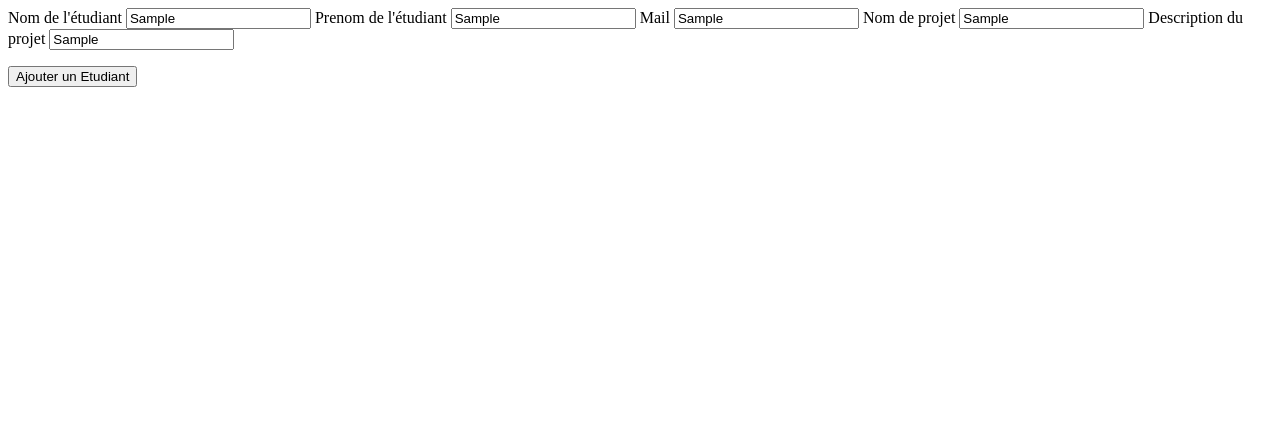
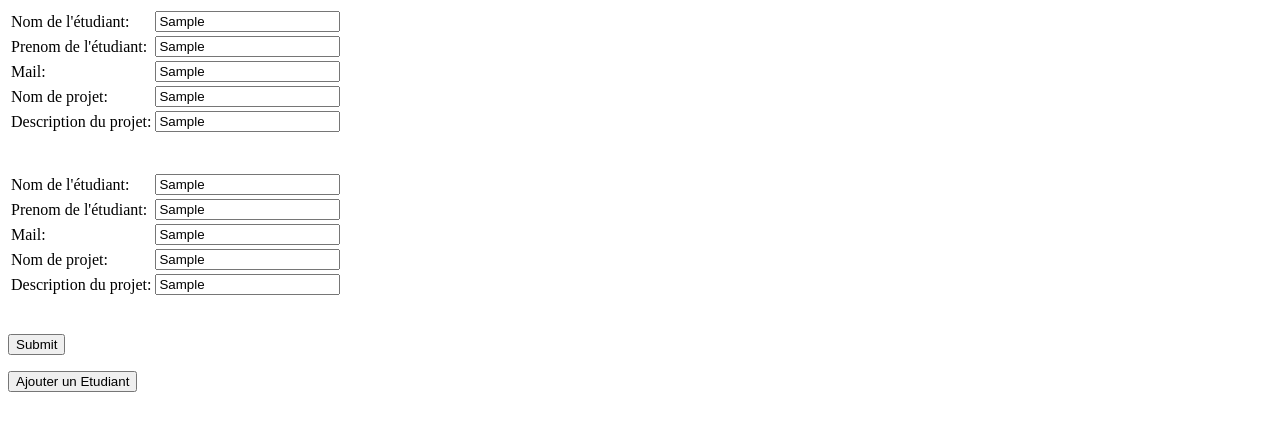
Before and after one commit to purPak/07-2019-node-project, a website: page formulaire.html in a window 1280 px wide. Both pictures are taken after typing "Sample", "Sample", "Sample", "Sample", "Sample" into the empty fields and a click on the button "Ajouter un Etudiant". Drawn offline with Linux system fonts and the light colour scheme.

Commit message:
form dynamique

```diff
--- a/formulaire.html
+++ b/formulaire.html
@@ -1,20 +1,27 @@
 <html>
 	<body>
-		<script type="text/javascript" src="formulaire.js"></script>
-		<div id="form">
-			<form method="POST" action="localhost:3600/confirmation">
-				<label for="nom">Nom de l'étudiant</label>
-				<input type="text" name="nom" id="nom">
-				<label for="prenom">Prenom de l'étudiant</label>
-				<input type="text" name="prenom" id="prenom">
-				<label for="mail">Mail</label>
-				<input type="text" name="mail" id="mail">
-				<label for="projet">Nom de projet</label>
-				<input type="text" name="projet" id="projet">
-				<label for="description">Description du projet</label>
-				<input type="text" name="description" id="description">
-			</form>
-		</div>
-			<button id="btnAdd">Ajouter un Etudiant</button>
+		<form method="POST" action="localhost:3600/confirmation">
+			<div id="form">
+				<table>
+						<tr><td><label for="nom">Nom de l'étudiant:</label></td>
+						<td><input type="text" name="nom" id="nom"></td></tr>
+						<tr><td><label for="prenom">Prenom de l'étudiant:</label></td>
+						<td><input type="text" name="prenom" id="prenom"></td></tr>
+						<tr><td><label for="mail">Mail:</label></td>
+						<td><input type="text" name="mail" id="mail"></td></tr>
+						<tr><td><label for="projet">Nom de projet:</label></td>
+						<td><input type="text" name="projet" id="projet"></td></tr>
+						<tr><td><label for="description">Description du projet:</label></td>
+						<td><input type="text" name="description" id="description"></td></tr>
+				</table>
+				<br><br>
+			</div>
+			<div id="subForm">
+				<!-- potential subform with btn add user -->
+			</div>
+			<input type="submit" />
+				</form>
+			<button id="btn" >Ajouter un Etudiant</button>
+		<script type="text/javascript" src="./formulaire.js"></script>
 	</body>
 </html>
--- a/formulaire.js
+++ b/formulaire.js
@@ -1,22 +1,24 @@
 //dupliquer un element avec un id
 function cloneElement(id){
-	//on incremente une var pour bloquer le form a 5 etudiant max
-	nbForm++;
   //--Recup l'objet source
   var src = document.getElementById(id);
 
   if(src){
     //-- Creation d'un clone
     var clone = src.cloneNode(true);
+    clone.id = "sub";
    /* clone.className = "subform";
     clone.style.display = none;*/
     //-- Ajout du clone
-    document.appendChild(clone);
+    document.getElementById("subForm").appendChild(clone);
+	//on incremente une var pour bloquer le form a 5 etudiant max
+	 nbForm++;
+   console.log(nbForm);
     if (nbForm == 4)
-    	document.getElementById("btnAdd").style.display = none;
+    	document.getElementById("btn").style.display = 'none';
   }
 }
 
 let nbForm = 0;
 
-document.getElementById("btnAdd").addEventListener("click", cloneElement);
+document.getElementById("btn").addEventListener("click", function(){cloneElement("form")}, false);
```
